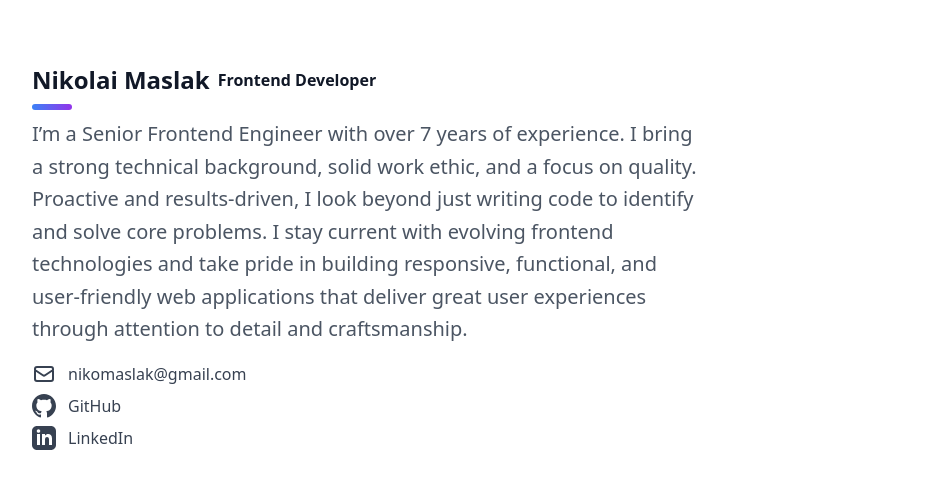
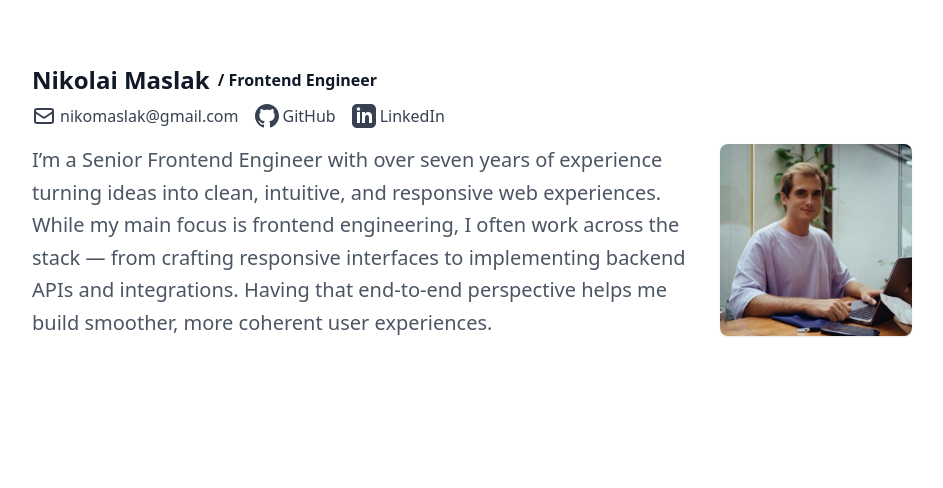
Before and after one commit to maslaknikolai/lillil.io, a plain HTML site: page index.html in a window 1280 px wide. Shown: the whole page, without its empty margins (104-1047 px from the left). Drawn offline with nearby package versions, Linux system fonts and the light colour scheme.

Commit message:
Add photo

```diff
--- a/index.html
+++ b/index.html
@@ -3,46 +3,49 @@
 <head>
     <meta charset="UTF-8">
     <meta name="viewport" content="width=device-width, initial-scale=1.0">
-    <title>Nikolai Maslak — Frontend Developer</title>
+    <title>Nikolai Maslak — Frontend Engineer</title>
     <script src="https://cdn.tailwindcss.com"></script>
 </head>
 <body class="from-gray-50 to-gray-100 min-h-screen">
     <div class="mx-auto px-2 py-16 max-w-5xl fade-in flex flex-col gap-4">
         <header class="flex flex-col gap-2">
-            <h1 class="font-bold text-gray-900  flex items-center gap-2">
+            <h1 class="font-bold text-gray-900 flex items-center flex-wrap gap-x-2">
                 <span class="text-2xl">Nikolai Maslak</span>
-                Frontend Developer
+                / Frontend Engineer
             </h1>
 
-            <div class="w-10 h-1.5 rounded bg-gradient-to-r from-blue-500 to-purple-600"></div>
-
-            <p class="text-xl text-gray-600 max-w-2xl leading-relaxed">
-                I’m a Senior Frontend Engineer with over 7 years of experience. I bring a strong technical background, solid work ethic, and a focus on quality. Proactive and results-driven, I look beyond just writing code to identify and solve core problems. I stay current with evolving frontend technologies and take pride in building responsive, functional, and user-friendly web applications that deliver great user experiences through attention to detail and craftsmanship.
-            </p>
-        </header>
-
-        <section class="flex flex-col gap-2 items-start">
-            <a href="mailto:nikomaslak@gmail.com" class="flex items-center space-x-3 text-gray-700 hover:text-blue-600 transition-colors">
+            <div class="flex flex-wrap gap-x-4 gap-y-2 flex-col sm:flex-row sm:items-center">
+                <a href="mailto:nikomaslak@gmail.com" class="flex items-center gap-1 text-gray-700 hover:text-blue-600 transition-colors">
                     <svg class="w-6 h-6" fill="none" stroke="currentColor" viewBox="0 0 24 24">
                         <path stroke-linecap="round" stroke-linejoin="round" stroke-width="2" d="M3 8l7.89 5.26a2 2 0 002.22 0L21 8M5 19h14a2 2 0 002-2V7a2 2 0 00-2-2H5a2 2 0 00-2 2v10a2 2 0 002 2z"/>
                     </svg>
                     <span class="font-medium">nikomaslak@gmail.com</span>
                 </a>
 
-            <a href="https://github.com/maslaknikolai" target="_blank" class="flex items-center space-x-3 text-gray-700 hover:text-blue-600 transition-colors">
+                <a href="https://github.com/maslaknikolai" target="_blank" class="flex items-center gap-1 text-gray-700 hover:text-blue-600 transition-colors">
                     <svg class="w-6 h-6" fill="currentColor" viewBox="0 0 24 24">
                         <path d="M12 0c-6.626 0-12 5.373-12 12 0 5.302 3.438 9.8 8.207 11.387.599.111.793-.261.793-.577v-2.234c-3.338.726-4.033-1.416-4.033-1.416-.546-1.387-1.333-1.756-1.333-1.756-1.089-.745.083-.729.083-.729 1.205.084 1.839 1.237 1.839 1.237 1.07 1.834 2.807 1.304 3.492.997.107-.775.418-1.305.762-1.604-2.665-.305-5.467-1.334-5.467-5.931 0-1.311.469-2.381 1.236-3.221-.124-.303-.535-1.524.117-3.176 0 0 1.008-.322 3.301 1.23.957-.266 1.983-.399 3.003-.404 1.02.005 2.047.138 3.006.404 2.291-1.552 3.297-1.23 3.297-1.23.653 1.653.242 2.874.118 3.176.77.84 1.235 1.911 1.235 3.221 0 4.609-2.807 5.624-5.479 5.921.43.372.823 1.102.823 2.222v3.293c0 .319.192.694.801.576 4.765-1.589 8.199-6.086 8.199-11.386 0-6.627-5.373-12-12-12z"/>
                     </svg>
                     <span class="font-medium">GitHub</span>
                 </a>
 
-            <a href="https://linkedin.com/in/maslaknikolai" target="_blank" class="flex items-center space-x-3 text-gray-700 hover:text-blue-600 transition-colors">
+                <a href="https://linkedin.com/in/maslaknikolai" target="_blank" class="flex items-center gap-1 text-gray-700 hover:text-blue-600 transition-colors">
                     <svg class="w-6 h-6" fill="currentColor" viewBox="0 0 24 24">
                         <path d="M19 0h-14c-2.761 0-5 2.239-5 5v14c0 2.761 2.239 5 5 5h14c2.762 0 5-2.239 5-5v-14c0-2.761-2.238-5-5-5zm-11 19h-3v-11h3v11zm-1.5-12.268c-.966 0-1.75-.79-1.75-1.764s.784-1.764 1.75-1.764 1.75.79 1.75 1.764-.783 1.764-1.75 1.764zm13.5 12.268h-3v-5.604c0-3.368-4-3.113-4 0v5.604h-3v-11h3v1.765c1.396-2.586 7-2.777 7 2.476v6.759z"/>
                     </svg>
                     <span class="font-medium">LinkedIn</span>
                 </a>
-        </section>
+            </div>
+        </header>
+
+        <div class="flex gap-4 flex-wrap">
+            <p class="text-xl text-gray-600 max-w-2xl leading-relaxed">
+                I’m a Senior Frontend Engineer with over seven years of experience turning ideas into clean, intuitive, and responsive web experiences.
+                While my main focus is frontend engineering, I often work across the stack — from crafting responsive interfaces to implementing backend APIs and integrations. Having that end-to-end perspective helps me build smoother, more coherent user experiences.
+            </p>
+
+            <img src="photo.jpg" alt="Nikolai Maslak" class="w-48 h-48 object-cover rounded-lg shadow-sm self-start shadow-gray-200">
+        </div>
     </div>
 </body>
 </html>
```
Also changed, not shown: photo.jpg (added). Lines whose indentation alone changed are shown as unchanged.
